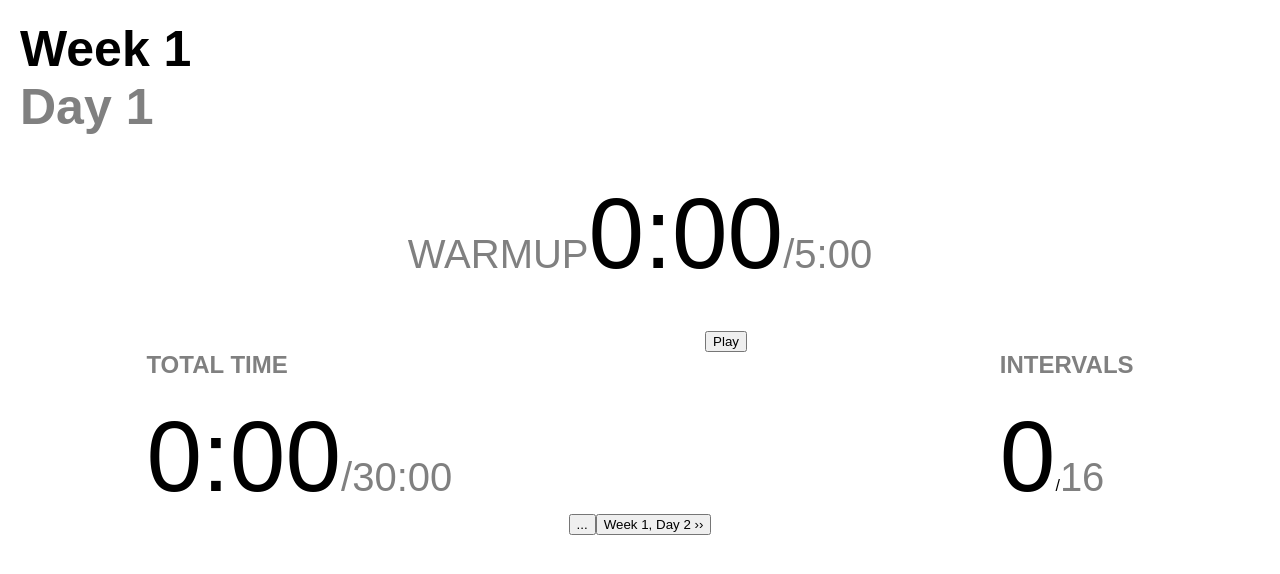
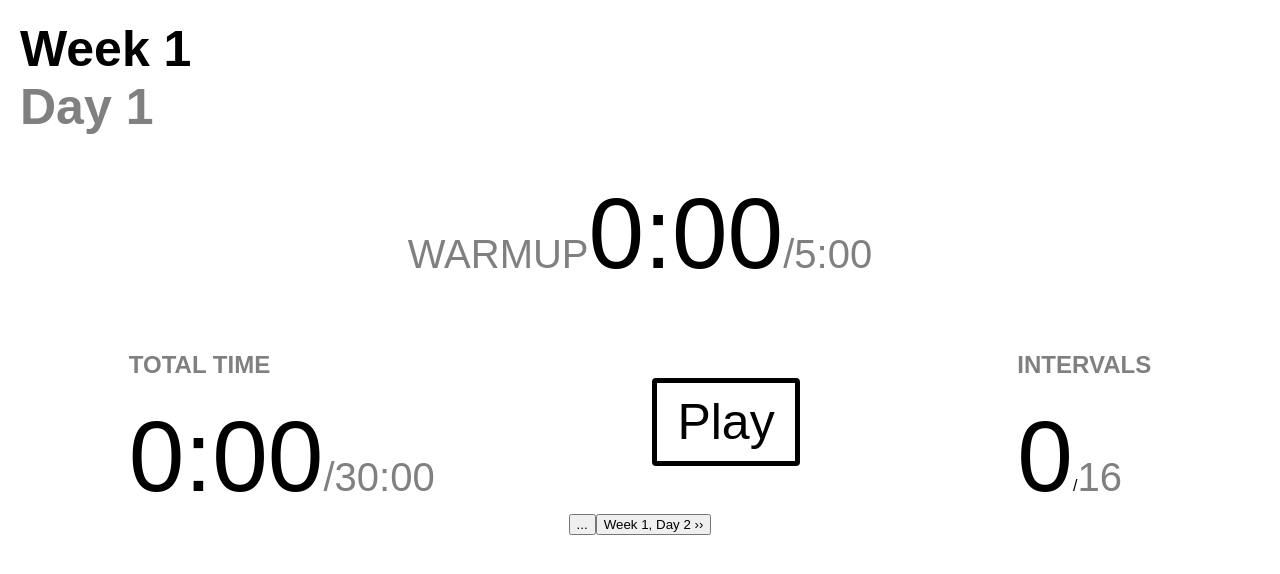
Before and after one commit to mssen/c25k-timer, a React (Create React App) app: page / in a window 1280 px wide. Shown: the top 574 px of the page. Built offline with nearby package versions, Linux system fonts and the light colour scheme.

Commit message:
Styling for play/pause button.

```diff
--- a/src/App.css
+++ b/src/App.css
@@ -1,9 +1,8 @@
 .main {
   margin: 20px;
+  font-family: Arial, Helvetica, sans-serif;
   display: flex;
   flex-direction: column;
-
-  font-family: Arial, Helvetica, sans-serif;
 }
 
 .center {
@@ -14,6 +13,7 @@
   display: flex;
   flex-direction: row;
   justify-content: space-around;
+  align-items: center;
 }
 
 .main-header {
@@ -37,6 +37,15 @@
   font-size: 40px;
 }
 
+.play-button {
+  cursor: pointer;
+  border-radius: 4px;
+  font-size: 50px;
+  background: white;
+  padding: 10px 20px 10px 20px;
+  border: 5px solid black;
+}
+
 .gray {
   color: gray;
 }
--- a/src/App.jsx
+++ b/src/App.jsx
@@ -102,7 +102,7 @@ class App extends React.Component {
           </div>
 
           <div>
-            <button onClick={ this.playPause }>
+            <button className="play-button" onClick={ this.playPause }>
               { this.state.play ? 'Pause' : 'Play' }
             </button>
           </div>
```
